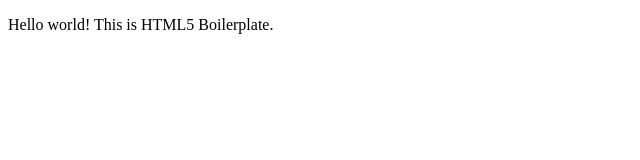
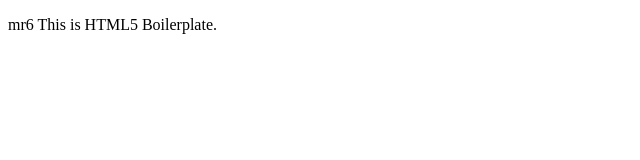
Before and after one commit to sybilwish/sybilwish.github.io, a plain HTML site: page index.html in a window 1280 px wide. Shown: the whole page, without its empty margins (0-640 px from the left). Drawn offline with nearby package versions, Linux system fonts and the light colour scheme.

Commit message:
change to mr6

```diff
--- a/index.html
+++ b/index.html
@@ -18,7 +18,7 @@
         <![endif]-->
 
         <!-- Add your site or application content here -->
-        <p>Hello world! This is HTML5 Boilerplate.</p>
+        <p>mr6 This is HTML5 Boilerplate.</p>
 
         <script src="//ajax.googleapis.com/ajax/libs/jquery/1.10.2/jquery.min.js"></script>
         <script>window.jQuery || document.write('<script src="js/vendor/jquery-1.10.2.min.js"><\/script>')</script>
```
